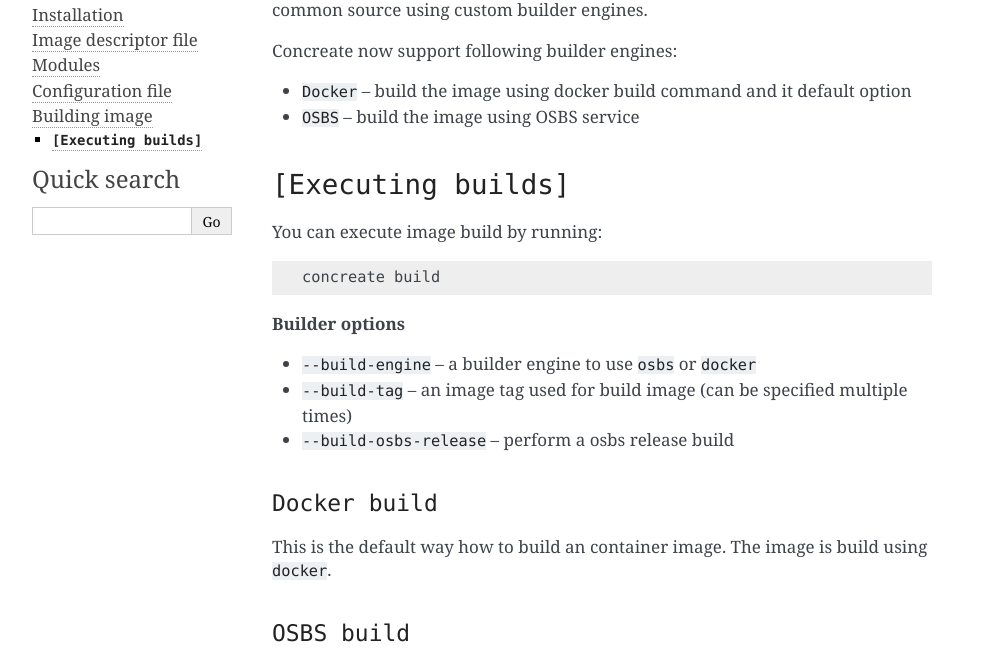
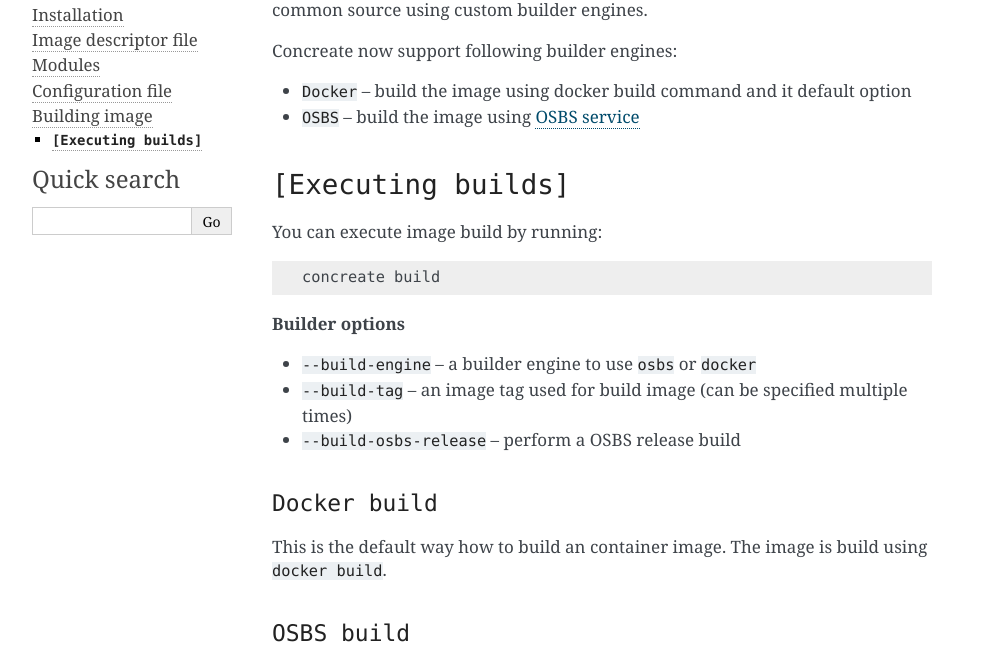
Before and after one commit to cekit/cekit, a Sphinx documentation site: the page built from docs/build.rst, in a window 1280 px wide. Shown: the part 129-796 px from the top of the page, without its empty margins (148-1141 px from the left). Built offline with Sphinx 7.4.7, drawn with Linux system fonts in a browser that asks for light colours.

Commit message:
updated help in argparser to start with lower case
updated doc for build (wording and OSBS project links)

```diff
--- a/docs/build.rst
+++ b/docs/build.rst
@@ -7,7 +7,7 @@
 Concreate now support following builder engines:
 
 * ``Docker`` -- build the image using docker build command and it default option
-* ``OSBS`` -- build the image using OSBS service
+* ``OSBS`` -- build the image using `OSBS service <https://osbs.readthedocs.io>`_
 
 ``[Executing builds]``
 ---------------------
@@ -22,13 +22,13 @@
 
 * ``--build-engine`` -- a builder engine to use ``osbs`` or ``docker``
 * ``--build-tag`` -- an image tag used for build image (can be specified multiple times)
-* ``--build-osbs-release`` -- perform a osbs release build
+* ``--build-osbs-release`` -- perform a OSBS release build
 
 
 ``Docker build``
 ^^^^^^^^^^^^^^^^
 
-This is the default way how to build an container image. The image is build using ``docker``.
+This is the default way how to build an container image. The image is build using ``docker build``.
 
 
 ``OSBS build``
```
Also changed, not shown: 1 other file.
